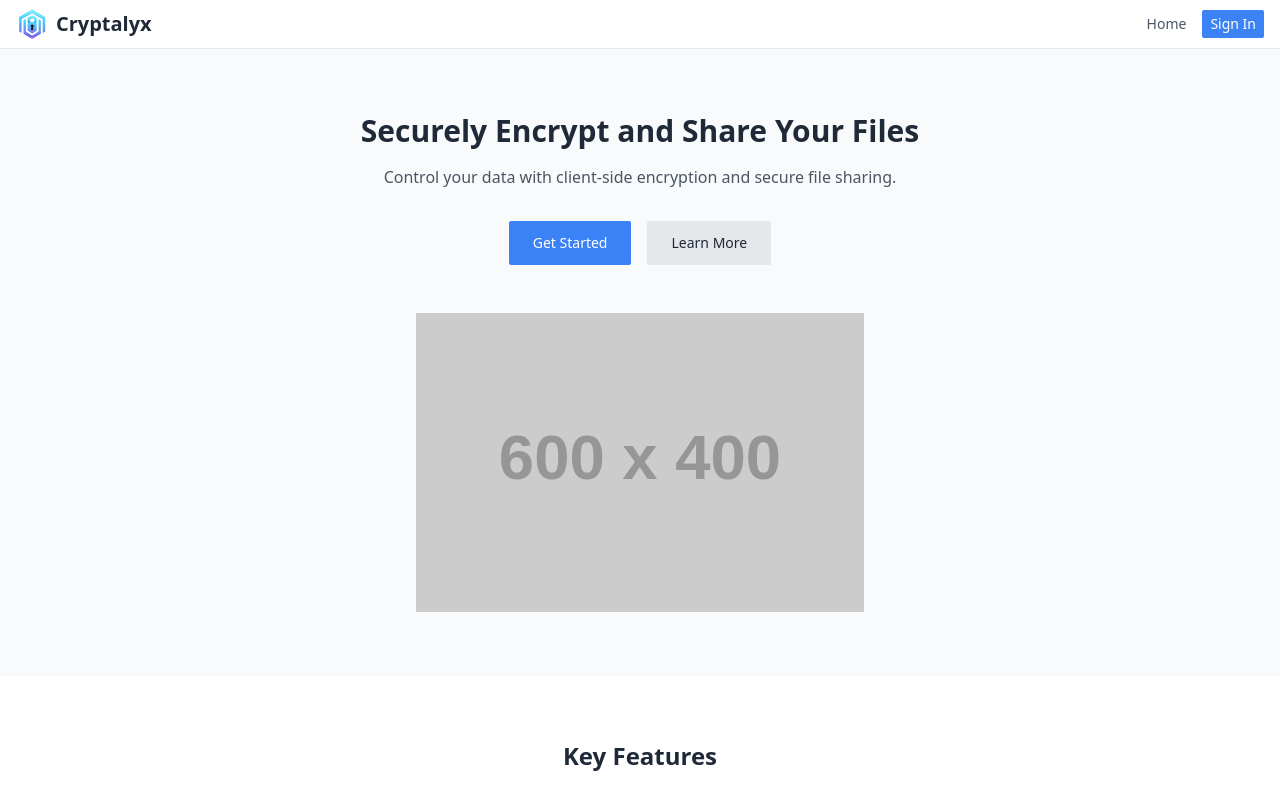
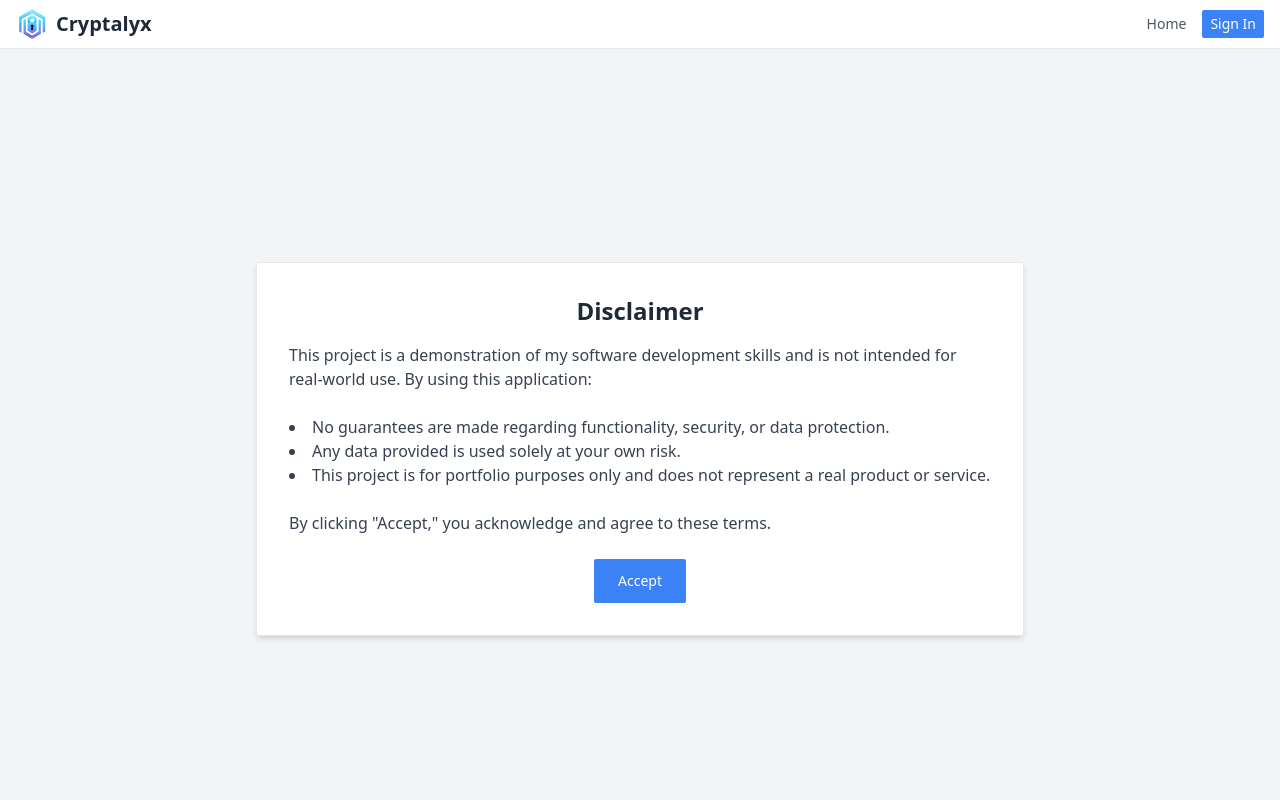
Before and after one commit to matthew-hajec/veil_vault_frontend, a React (Vite) app: page / in a window 1280 px wide. Shown: the top 800 px of the page. Built offline with nearby package versions, Linux system fonts and the light colour scheme.

Commit message:
added legal disclaimer

```diff
--- a/src/App.jsx
+++ b/src/App.jsx
@@ -1,13 +1,21 @@
+import { useEffect, useState } from 'react';
 import { BrowserRouter as Router, Routes, Route } from 'react-router-dom';
 import { useAuth0 } from '@auth0/auth0-react';
 import HomePage from './pages/Home';
 import UploadPage from './pages/Upload';
 import DownloadPage from './pages/Download';
 import DashboardPage from './pages/Dashboard';
+import DisclaimerPage from './pages/Disclaimer';
 import Header from './components/layout/Header';
 
 const App = () => {
   const { isLoading } = useAuth0();
+  const [disclaimerAccepted, setDisclaimerAccepted] = useState(false);
+
+  useEffect(() => {
+    const disclaimerAccepted = localStorage.getItem('disclaimerAccepted') === 'true';
+    setDisclaimerAccepted(disclaimerAccepted);
+  }, []);
 
   if (isLoading) {
     return <div>Loading...</div>;
@@ -17,10 +25,20 @@ const App = () => {
     <Router>
       <Header />
       <Routes>
-        <Route path="/" element={<HomePage />} />
-        <Route path="/upload" element={<UploadPage />} />
-        <Route path="/download/:id" element={<DownloadPage />} />
-        <Route path="/dashboard" element={<DashboardPage />} />
+        {/* Disclaimer route */}
+        {!disclaimerAccepted && <Route path="*" element={<DisclaimerPage setDisclaimerAccepted={setDisclaimerAccepted}/>} />}
+        {disclaimerAccepted && (
+          <>
+            {/* Home route */}
+            <Route path="/" element={<HomePage />} />
+            {/* Upload route */}
+            <Route path="/upload" element={<UploadPage />} />
+            {/* Download route */}
+            <Route path="/download/:id" element={<DownloadPage />} />
+            {/* Dashboard route */}
+            <Route path="/dashboard" element={<DashboardPage />} />
+          </>
+        )}
       </Routes>
     </Router>
   );
--- /dev/null
+++ b/src/pages/Disclaimer.jsx
@@ -0,0 +1,40 @@
+import React from 'react';
+import Button from '../components/common/Button';
+import Card from '../components/common/Card';
+
+const DisclaimerPage = ({ setDisclaimerAccepted }) => {
+  const handleAccept = () => {
+    // Set a cookie or localStorage item to remember the user's acceptance
+    localStorage.setItem('disclaimerAccepted', 'true');
+    setDisclaimerAccepted(true);
+  };
+
+  return (
+    <div className="min-h-screen bg-gray-100 flex items-center justify-center">
+      <Card className="max-w-3xl mx-auto p-8">
+        <h1 className="text-2xl font-bold text-gray-800 mb-4 text-center">
+          Disclaimer
+        </h1>
+        <p className="text-gray-700 mb-6">
+          This project is a demonstration of my software development skills and is not intended
+          for real-world use. By using this application:
+        </p>
+        <ul className="list-disc list-inside text-gray-700 mb-6">
+          <li>No guarantees are made regarding functionality, security, or data protection.</li>
+          <li>Any data provided is used solely at your own risk.</li>
+          <li>This project is for portfolio purposes only and does not represent a real product or service.</li>
+        </ul>
+        <p className="text-gray-700 mb-6">
+          By clicking "Accept," you acknowledge and agree to these terms.
+        </p>
+        <div className="flex justify-center">
+          <Button className="bg-blue-500 text-white px-6 py-3" onClick={handleAccept}>
+            Accept
+          </Button>
+        </div>
+      </Card>
+    </div>
+  );
+};
+
+export default DisclaimerPage;
```
